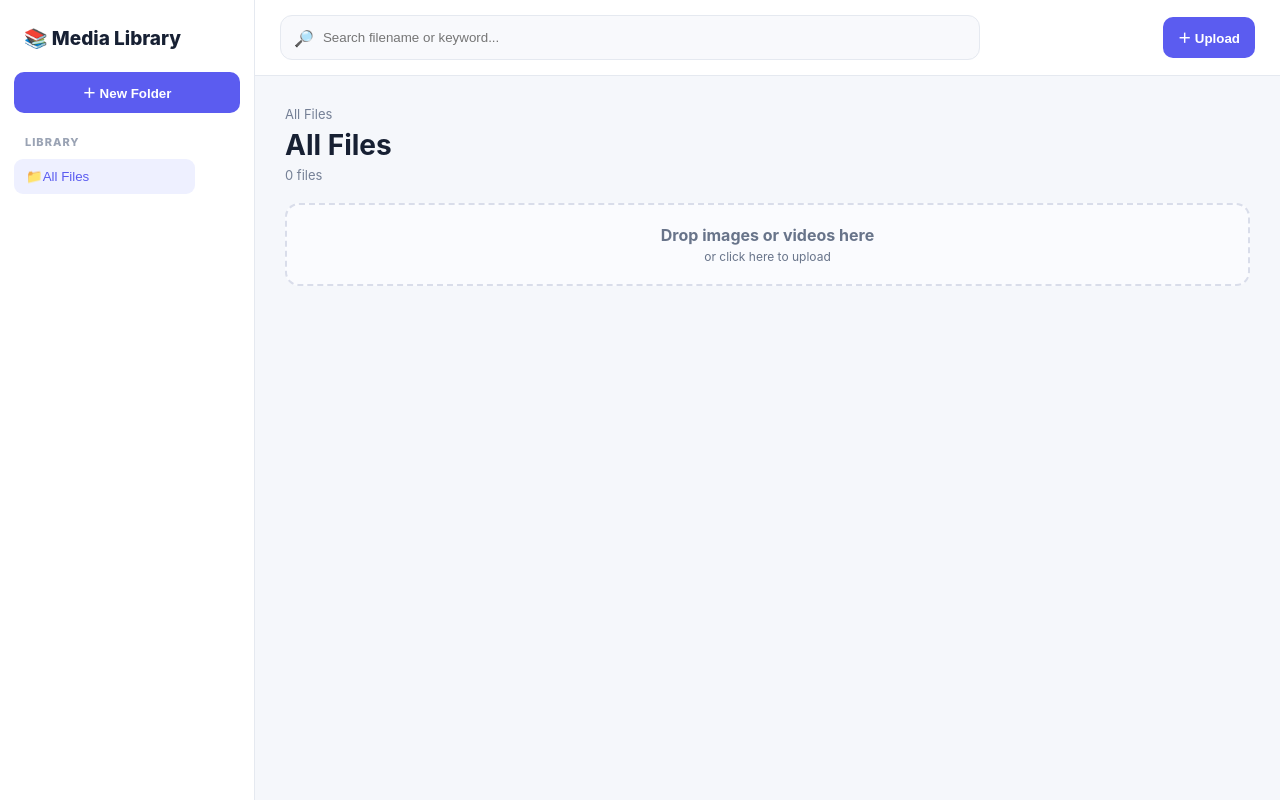
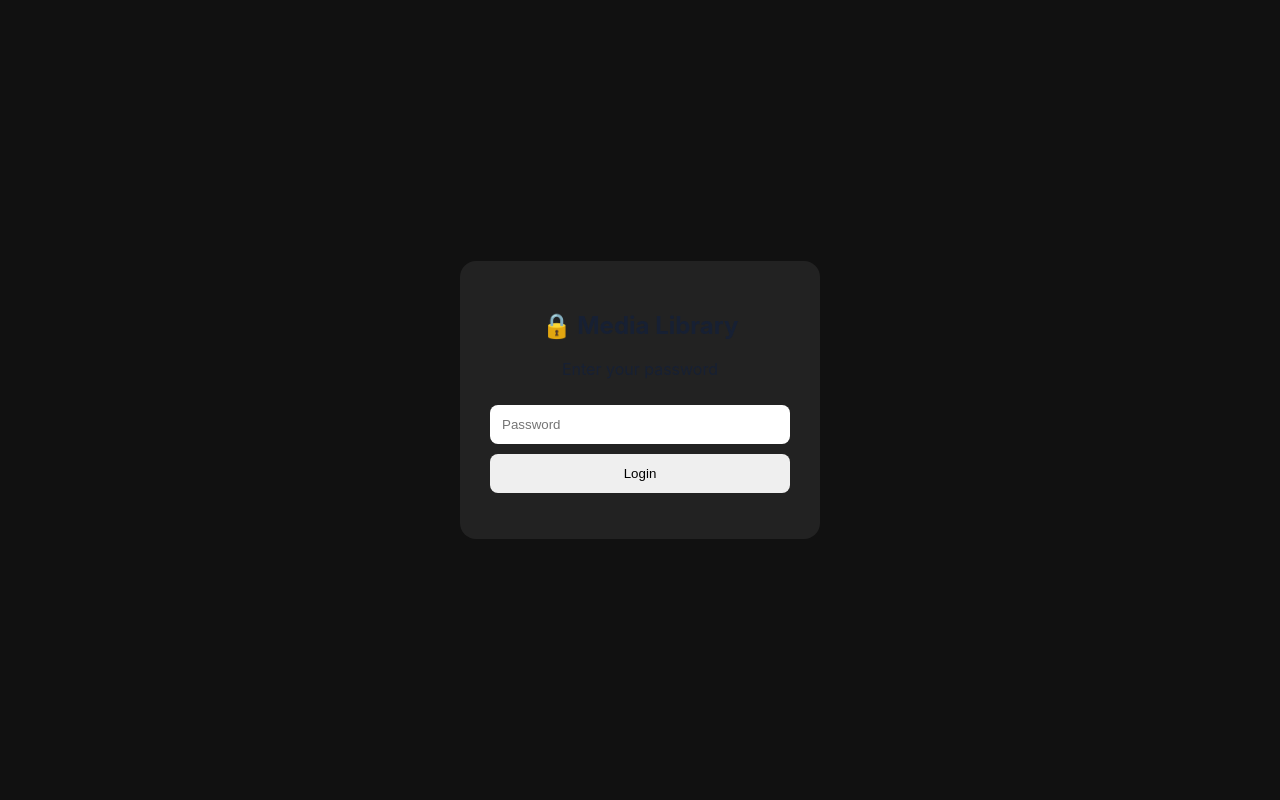
Before and after one commit to shiroowwooo/media-library, a plain HTML site: page index.html in a window 1280 px wide. Drawn offline with Linux system fonts and the light colour scheme; no server answers.

Commit message:
Add media library login

```diff
--- a/index.html
+++ b/index.html
@@ -20,6 +20,16 @@
 </head>
 
 <body>
+
+<div id="loginScreen" style="display:none;position:fixed;inset:0;background:#111;z-index:99999;align-items:center;justify-content:center;">
+    <div style="width:min(90%,360px);padding:30px;background:#222;border-radius:16px;text-align:center;">
+        <h2>🔒 Media Library</h2>
+        <p>Enter your password</p>
+        <input id="loginPassword" type="password" placeholder="Password" style="width:100%;box-sizing:border-box;padding:12px;margin:10px 0;border-radius:8px;border:0;">
+        <button onclick="login()" style="width:100%;padding:12px;border:0;border-radius:8px;cursor:pointer;">Login</button>
+        <p id="loginError" style="color:#ff6b6b;"></p>
+    </div>
+</div>
 
 <div class="app">
 
--- a/static/app.js
+++ b/static/app.js
@@ -1,3 +1,38 @@
+async function checkLogin() {
+    try {
+        const data = await api("/api/auth/check");
+
+        if (data.authenticated) {
+            document.getElementById("loginScreen").style.display = "none";
+        } else {
+            document.getElementById("loginScreen").style.display = "flex";
+        }
+    } catch {
+        document.getElementById("loginScreen").style.display = "flex";
+    }
+}
+
+async function login() {
+    const password = document.getElementById("loginPassword").value;
+    const error = document.getElementById("loginError");
+
+    error.textContent = "";
+
+    try {
+        await api("/api/login", {
+            method: "POST",
+            headers: {
+                "Content-Type": "application/json"
+            },
+            body: JSON.stringify({ password })
+        });
+
+        document.getElementById("loginScreen").style.display = "none";
+        location.reload();
+    } catch (e) {
+        error.textContent = e.message;
+    }
+}
 const API_BASE =
     "https://media-library-api.vincentpatayan88.workers.dev";
 
@@ -17,6 +52,7 @@ const $ = id =>
 
 
 async function api(path, options = {}) {
+    options.credentials = "include";
 
     const response = await fetch(
         API_BASE + path,
@@ -1383,6 +1419,15 @@ function escapeAttr(
 
 async function initialize() {
 
+    await checkLogin();
+
+    const loginScreen =
+        document.getElementById("loginScreen");
+
+    if (loginScreen.style.display === "flex") {
+        return;
+    }
+
     try {
 
         await loadFolders();
```
